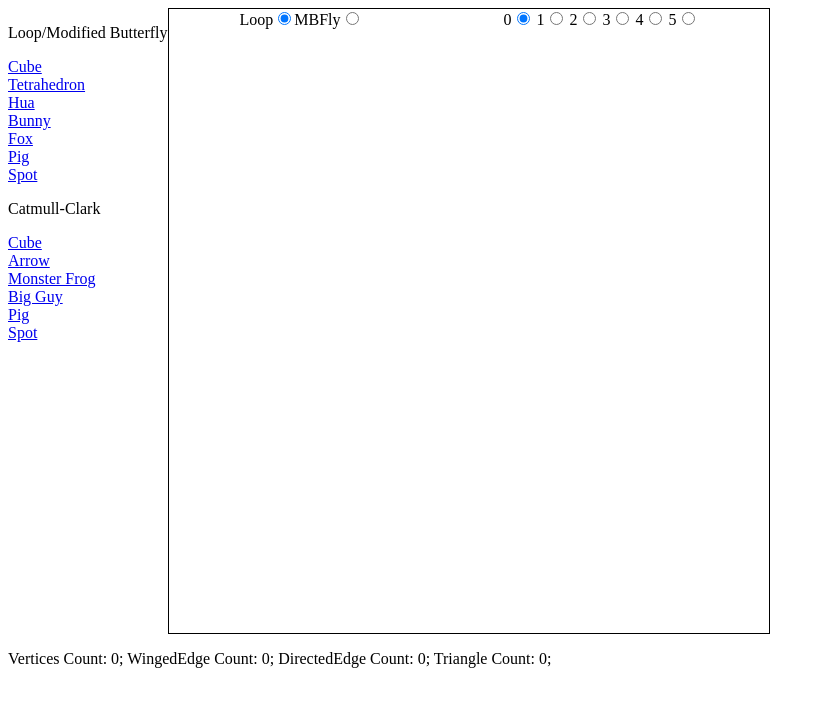
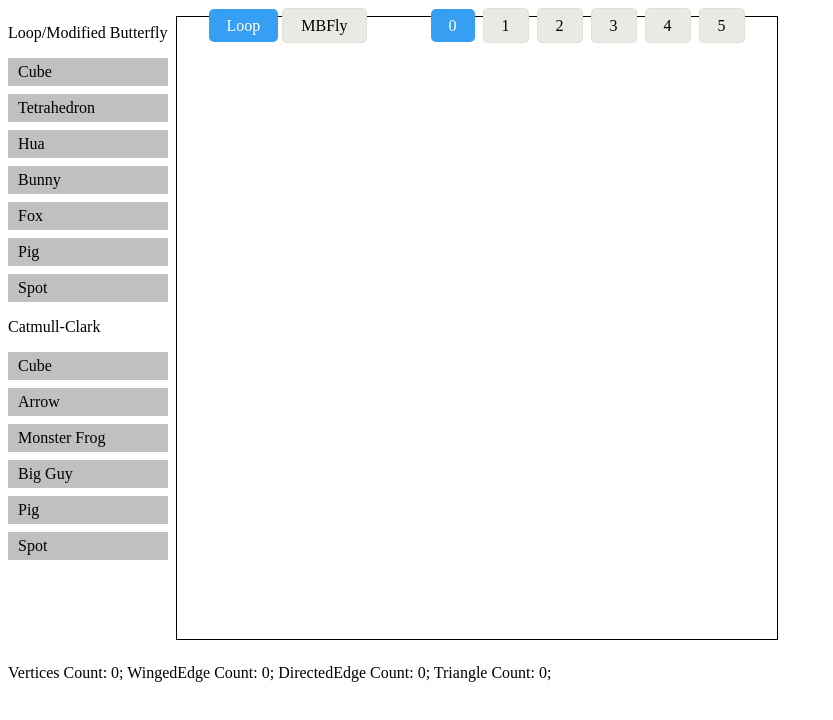
Before and after one commit to lingochen/FastSubd, a plain HTML site: page index.html in a window 1280 px wide. Both pictures are taken after a click on the item "Tetrahedron". Shown: the whole page, without its empty margins (0-833 px from the left). Drawn offline with Linux system fonts and the light colour scheme; no server answers.

Commit message:
Refactor index.html css. prettify menu and buttons.
Tags: index.html

```diff
--- a/index.html
+++ b/index.html
@@ -2,6 +2,13 @@
 <html>
 <head>
 <style>
+  html {
+    box-sizing: border-box;
+  }
+  *, *:before, *:after {
+    box-sizing: inherit;
+  }
+
   .container {
     display: inline-flex;
     flex-wrap: wrap;
@@ -17,11 +24,59 @@
     flex-wrap: wrap;
   }
   main {
+    margin: 8px;
     border: 1px solid black;
   }
   nav ul {
     list-style-type: none;
     padding: 0;
+  }
+
+  nav ul li {
+     margin-bottom: 8px;
+  }
+
+  nav ul li a {
+    display: block;
+    text-decoration: none;
+    color: #000000;
+    background-color: #C0C0C0;
+    padding: 5px 10px 5px 10px;
+  }
+
+  nav ul li a:hover {
+     background-color:#FFC13B;
+  }
+
+  label {
+    position: relative;
+  }
+
+  [type="radio"] {
+    position: absolute;
+    opacity: 0;
+  }
+
+  [type="radio"]+span {
+    padding: 8px 18px;
+    cursor: pointer;
+    border-radius: 5px;
+    margin: 2px;
+  }
+
+  [type="radio"]:not(:checked)+span {
+    border: 1px solid #dfdfd7;
+    background: #e9eae4;
+  }
+
+  [type="radio"]:not(:checked)+span:hover {
+    background: #eee;
+  }
+
+  [type="radio"]:checked+span {
+    background: #369ff4;
+    border-color: #369ff4;
+    color: #fff;
   }
 
   @media screen and (max-width: 800px) {
@@ -62,17 +117,17 @@
   <main>
     <div id="selectSubdivision" class="hori">
       <div class="hori">
-       <label name="triSubd">Loop<input type="radio" id="loop" name="triSubd" value="loop" checked></label>
-       <label name="triSubd">MBFly<input type="radio" id="butterfly" name="triSubd" value="mbfly"></label>
-       <label id="cc">Catmull-Clark</label>
+       <label name="triSubd"><input type="radio" id="loop" name="triSubd" value="loop" checked><span>Loop</span></label>
+       <label name="triSubd"><input type="radio" id="butterfly" name="triSubd" value="mbfly"><span>MBFly</span></label>
+       <label id="cc"><input type="radio" checked><span>Catmull-Clark</span></label>
       </div>
       <div>
-       <label>0<input type="radio" id="subd0" name="subLevel" value="0" checked></label>
-       <label>1<input type="radio" id="subd1" name="subLevel" value="1"></label>
-       <label>2<input type="radio" id="subd2" name="subLevel" value="2"></label>
-       <label>3<input type="radio" id="subd3" name="subLevel" value="3"></label>
-       <label>4<input type="radio" id="subd4" name="subLevel" value="4"></label>
-       <label>5<input type="radio" id="subd5" name="subLevel" value="5"></label>
+       <label><input type="radio" id="subd0" name="subLevel" value="0" checked><span>0</span></label>
+       <label><input type="radio" id="subd1" name="subLevel" value="1"><span>1</span></label>
+       <label><input type="radio" id="subd2" name="subLevel" value="2"><span>2</span></label>
+       <label><input type="radio" id="subd3" name="subLevel" value="3"><span>3</span></label>
+       <label><input type="radio" id="subd4" name="subLevel" value="4"><span>4</span></label>
+       <label><input type="radio" id="subd5" name="subLevel" value="5"><span>5</span></label>
       </div>
     </div>
     <canvas id="workspace" width="600" height="600"></canvas>
```
